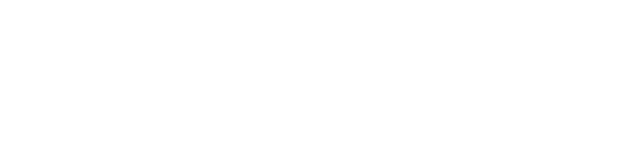
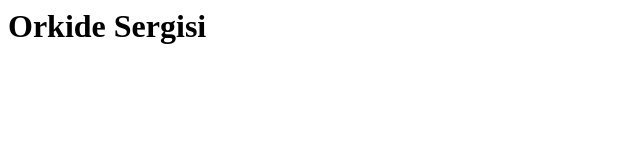
Before and after one commit to akdogann00/html-practice, a plain HTML site: page orkidesergisi.html in a window 1280 px wide. Shown: the whole page, without its empty margins (0-640 px from the left). Drawn offline with Linux system fonts and the light colour scheme.

Commit message:
Add heading for Orkide Sergisi

```diff
--- a/orkidesergisi.html
+++ b/orkidesergisi.html
@@ -2,6 +2,7 @@
 <title>Orkide Sergisi</title>
 <body>
 
+<h1><strong>Orkide Sergisi</strong></h1>
 
 
 
```
